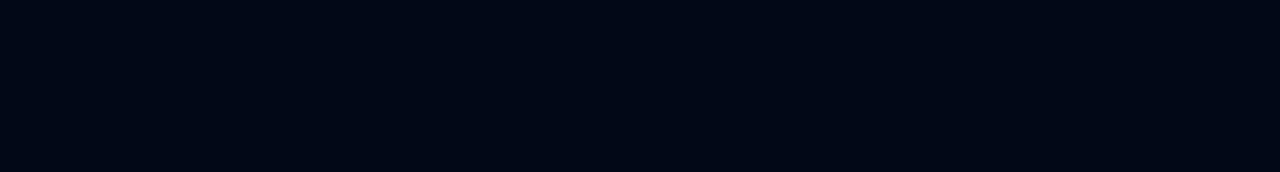
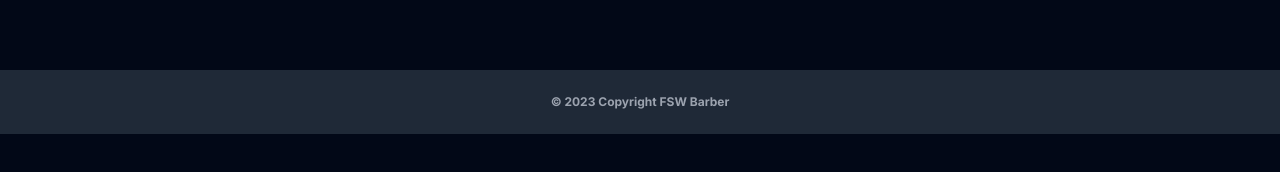
Before and after one commit to Felipe23-devTec/BBarbearia-Imersao-Full-stack, a Next.js app: page / in a window 1280 px wide. Shown: the part 460-632 px from the top of the page. Built offline with nearby package versions, Linux system fonts and the light colour scheme; no server answers; the database is empty.

Commit message:
feat(Barber): adicionando footer

```diff
--- a/app/(home)/page.tsx
+++ b/app/(home)/page.tsx
@@ -24,7 +24,7 @@
           <h2 className="text-xs uppercase mb-3 text-gray-400 font-bold">Agendamentos</h2>
           <BookingItem/>
         </div>
-        <div className="mt-6">
+        <div className="mt-6 mb-[4.5rem]">
           <h2 className="text-xs uppercase mb-3 text-gray-400 font-bold">Recomendados</h2>
           <div className="flex md:flex-wrap gap-3 overflow-auto [&::-webkit-scrollbar]:hidden">
             {barbershops.map(barbershop => (
@@ -32,7 +32,10 @@
             ))}
           </div>
 
+
+
         </div>
+
       </div>
 
 
--- a/app/layout.tsx
+++ b/app/layout.tsx
@@ -1,6 +1,7 @@
 import type { Metadata } from "next";
 import { Inter } from "next/font/google";
 import "./globals.css";
+import Footer from "@/components/footer";
 
 const inter = Inter({ subsets: ["latin"] });
 
@@ -16,7 +17,11 @@
 }>) {
   return (
     <html lang="en">
-      <body className={`${inter.className} dark`}>{children}</body>
+      <body className={`${inter.className} dark`}>
+        {children}
+        <Footer/>
+      </body>
+
     </html>
   );
 }
--- /dev/null
+++ b/components/footer.tsx
@@ -0,0 +1,8 @@
+
+export default function Footer() {
+  return (
+    <div className="w-full bg-gray-800 py-6 px-5">
+      <p className="text-gray-400 text-xs font-bold opacity-8 text-center">© 2023 Copyright FSW Barber</p>
+    </div>
+  )
+}
```
